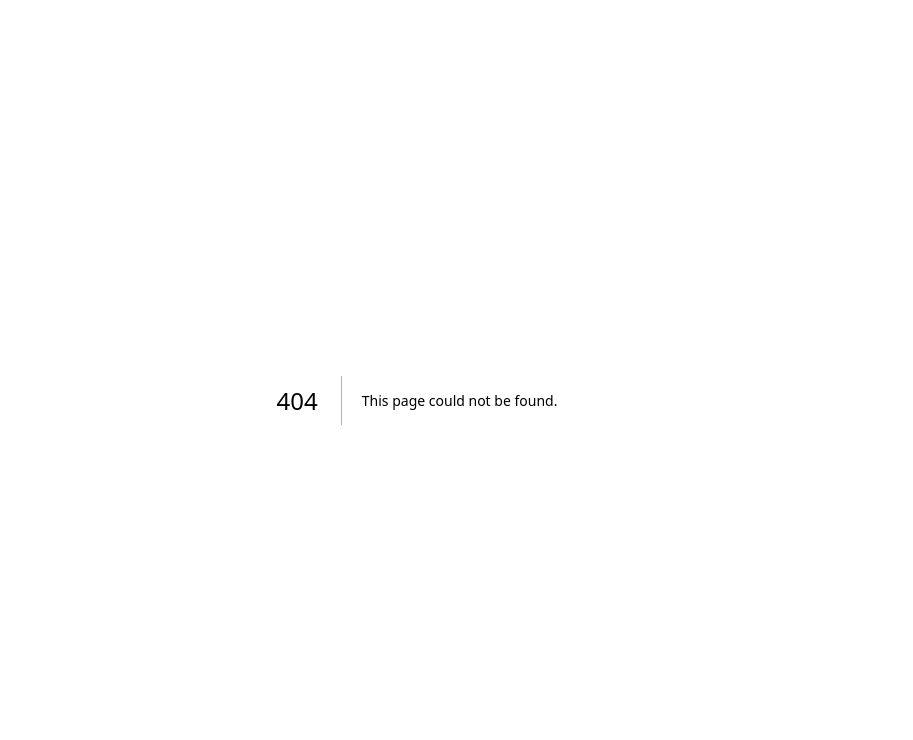
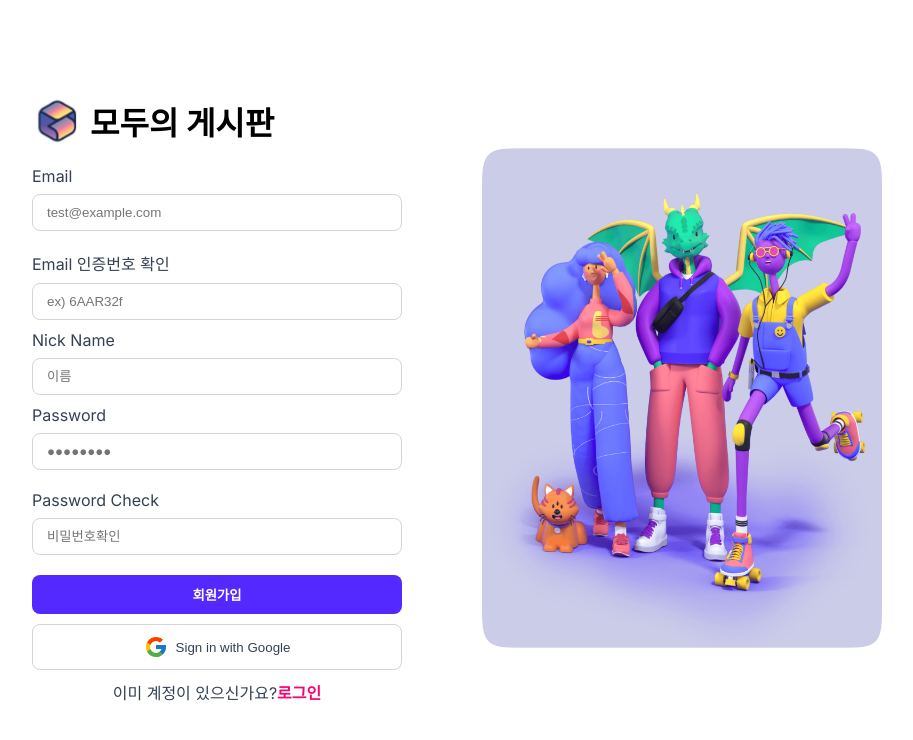
Before and after one commit to Kim-EunSu/BoardProject, a Next.js app in the folder every-board/: page /signin in a window 1280 px wide. Before the commit this address had no page. Shown: the top 740 px of the page, without its empty margins (223-1136 px from the left). Built offline with nearby package versions, Linux system fonts and the light colour scheme.

Commit message:
Add: 회원가입페이지 추가

```diff
--- a/every-board/src/app/profile/page.tsx
+++ /dev/null
@@ -1,5 +0,0 @@
-import React from 'react'
-
-export default function page() {
-  return <div>page</div>
-}
--- /dev/null
+++ b/every-board/src/app/signin/page.tsx
@@ -0,0 +1,241 @@
+'use client'
+
+import styled from 'styled-components'
+import { useForm } from 'react-hook-form'
+import Image from 'next/image'
+import { FcGoogle } from 'react-icons/fc'
+
+const Wrapper = styled.div`
+  width: 100%;
+  height: 100vh;
+  display: flex;
+  justify-content: center;
+  align-items: center;
+`
+
+const Left = styled.div`
+  width: 35%;
+  min-width: 530px;
+  display: flex;
+  flex-direction: column;
+  padding: 5rem;
+`
+
+const TitleWrap = styled.div`
+  display: flex;
+  align-items: center;
+  margin-bottom: 20px;
+`
+
+const Title = styled.h1`
+  margin-left: 8px;
+`
+const Form = styled.form`
+  display: flex;
+  flex-direction: column;
+  gap: 10px;
+`
+
+const FormWrap = styled.div`
+  display: flex;
+  flex-direction: column;
+`
+const Label = styled.label`
+  color: #344054;
+  font-size: 1rem;
+  margin-bottom: 8px;
+`
+
+const Input = styled.input`
+  border-radius: 8px;
+  padding: 10px 14px;
+  border-width: 1px;
+  border-style: solid;
+  border-color: #d0d5dd;
+`
+
+const ErrorText = styled.span`
+  margin: 5px;
+  font-size: 0.8rem;
+  color: #fc0374;
+`
+
+const Remember = styled.div`
+  display: flex;
+  flex-direction: row;
+  justify-content: space-between;
+  cursor: pointer;
+`
+const Rem1 = styled.p`
+  margin: 0;
+  color: #344054;
+`
+const Rem2 = styled.p`
+  margin: 0;
+  color: #fc0374;
+`
+
+const Button = styled.button`
+  display: flex;
+  align-items: center;
+  justify-content: center;
+  padding: 10px;
+  border-radius: 8px;
+  color: #344054;
+  cursor: pointer;
+  background-color: white;
+  border: 1px solid #d0d5dd;
+`
+
+const SubmitWrap = styled.div`
+  text-align: center;
+`
+
+const Submit = styled.span`
+  color: #344054;
+  text-align: center;
+  border-radius: 8px;
+  cursor: pointer;
+`
+
+const Icon = styled.div`
+  svg {
+    display: flex;
+    margin-right: 8px;
+    font-size: 1.5rem;
+  }
+`
+
+const Right = styled.div``
+
+type SigninValues = {
+  errors: string
+  email: string
+  nickname: string
+  password: string
+  passwordconfirm: string
+}
+
+export default function Login() {
+  const {
+    register,
+    handleSubmit,
+    getValues,
+    formState: { errors },
+  } = useForm<SigninValues>()
+
+  const password = getValues('password')
+
+  const onSubmit = (data: SigninValues) => {
+    console.log(data)
+  }
+
+  return (
+    <>
+      <Wrapper>
+        <Left>
+          <TitleWrap>
+            <Image src={'/logo.svg'} width={50} height={50} alt="logo" />
+            <Title>모두의 게시판</Title>
+          </TitleWrap>
+          <Form>
+            <FormWrap onSubmit={handleSubmit(onSubmit)}>
+              <Label>Email</Label>
+              <Input
+                placeholder="test@example.com"
+                {...register('email', {
+                  required: '이메일을 입력해주세요.',
+                  pattern: {
+                    value:
+                      /^[0-9a-zA-Z]([-_.]?[0-9a-zA-Z])*@[0-9a-zA-Z]([-_.]?[0-9a-zA-Z])*.[a-zA-Z]{2,3}$/i,
+                    message: '이메일 형식에 맞지 않습니다.',
+                  },
+                })}
+              />
+              <ErrorText>{errors.email && errors.email.message}</ErrorText>
+            </FormWrap>
+            <FormWrap>
+              <Label>Email 인증번호 확인</Label>
+              <Input placeholder="ex) 6AAR32f" />
+            </FormWrap>
+            <FormWrap>
+              <Label>Nick Name</Label>
+              <Input
+                placeholder="이름"
+                {...register('nickname', {
+                  required: '이름은 필수사항입니다.',
+                  pattern: {
+                    value: /^[가-힣]+$/,
+                    message: '이름 형식에 맞지 않습니다.',
+                  },
+                  minLength: {
+                    value: 2,
+                    message: '2글짜 이상 쓰셔야 합니다.',
+                  },
+                })}
+              />
+            </FormWrap>
+            <FormWrap>
+              <Label>Password</Label>
+              <Input
+                type="password"
+                placeholder="●●●●●●●●"
+                {...register('password', {
+                  required: '비밀번호를 입력해주세요.',
+                  minLength: {
+                    value: 8,
+                    message: '최소 8자 이상의 비밀번호를 입력해주세요.',
+                  },
+                })}
+              />
+              <ErrorText>
+                {errors.password && errors.password.message}
+              </ErrorText>
+            </FormWrap>
+            <FormWrap>
+              <Label>Password Check</Label>
+              <Input
+                type="password"
+                placeholder="비밀번호확인"
+                {...register('passwordconfirm', {
+                  required: '비밀번호가 일치하지 않습니다.',
+                  validate: (value) =>
+                    value === password || '비밀번호가 일치하지 않습니다.',
+                })}
+              />
+              <ErrorText>
+                {errors.passwordconfirm && errors.passwordconfirm.message}
+              </ErrorText>
+            </FormWrap>
+            <Button
+              style={{
+                color: 'white',
+                backgroundColor: '#5429FF',
+                border: 'none',
+                fontWeight: 'bold',
+              }}
+              onClick={handleSubmit(onSubmit)}
+            >
+              회원가입
+            </Button>
+            <Button>
+              <Icon>
+                <FcGoogle />
+              </Icon>
+              Sign in with Google
+            </Button>
+            <SubmitWrap>
+              <Submit>이미 계정이 있으신가요?</Submit>
+              <Submit style={{ color: '#fc0374', fontWeight: 'bold' }}>
+                로그인
+              </Submit>
+            </SubmitWrap>
+          </Form>
+        </Left>
+        <Right>
+          <Image src={'/frame.png'} width={400} height={500} alt="frame" />
+        </Right>
+      </Wrapper>
+    </>
+  )
+}
```
